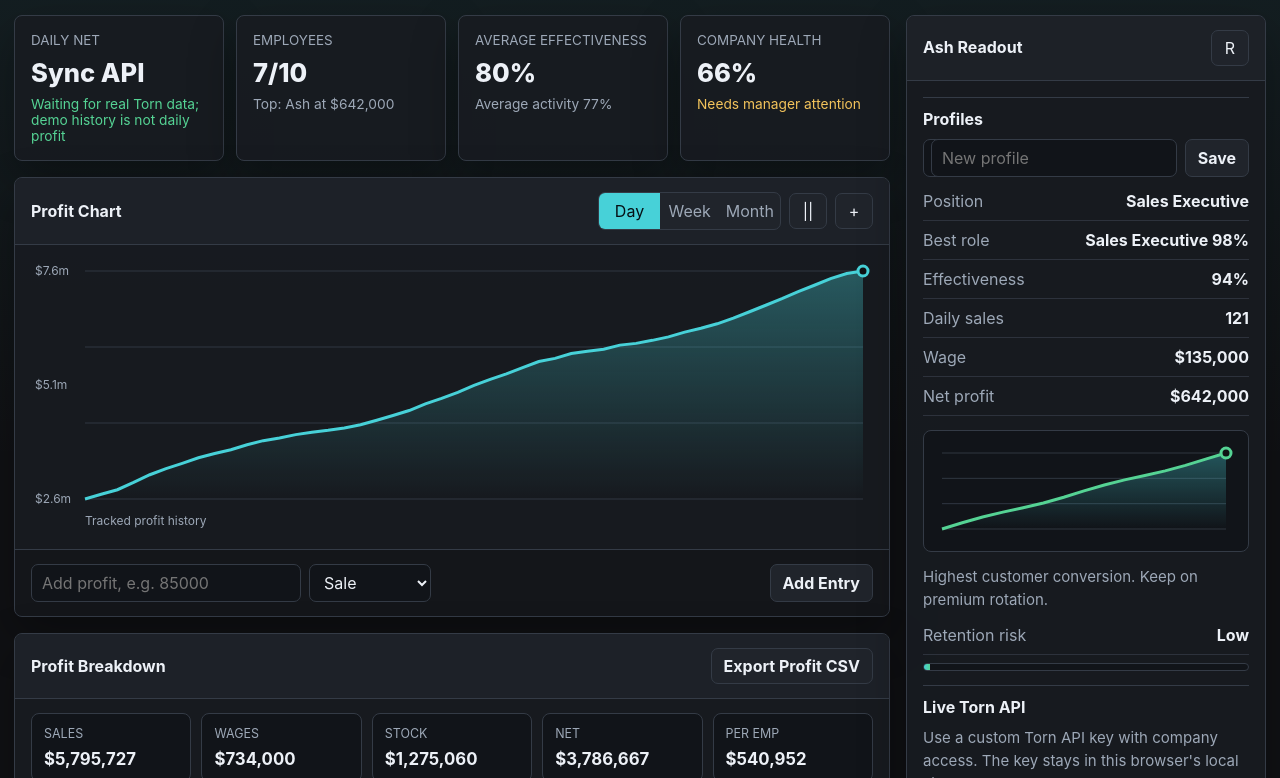
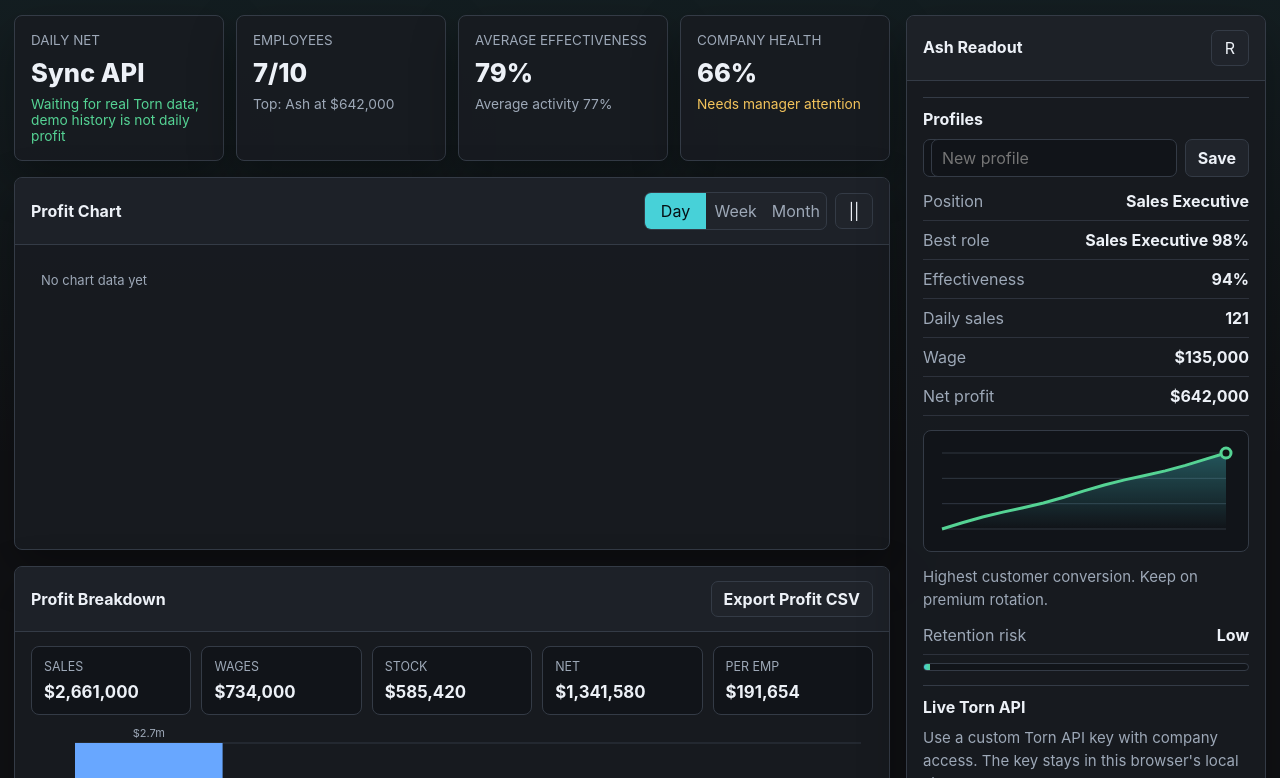
Before and after one commit to jcarroll122009-dev/torn-company-tracker, a plain HTML site: page torn-company-tracker.html in a window 1280 px wide. Shown: the part 78-856 px from the top of the page. Drawn offline with Linux system fonts and the light colour scheme.

Commit message:
Make profit chart API only

```diff
--- a/torn-company-tracker.html
+++ b/torn-company-tracker.html
@@ -877,7 +877,7 @@
         <p class="subtitle">Live profit chart, employee stats, click-to-expand records, and a quick reading panel.</p>
       </div>
       <div class="status-strip" aria-label="Tracker status">
-        <span class="pill"><span class="dot"></span><span id="liveStatus">Live simulation running</span></span>
+        <span class="pill"><span class="dot"></span><span id="liveStatus">Auto chart waiting for API</span></span>
         <span class="pill" id="clock">--:--</span>
       </div>
     </header>
@@ -917,23 +917,10 @@
                 <button class="seg-button" data-range="month" type="button">Month</button>
               </div>
               <button class="icon-button" id="toggleLive" type="button" title="Pause or resume live chart">||</button>
-              <button class="icon-button" id="randomTick" type="button" title="Add sample tick">+</button>
             </div>
           </div>
           <div class="chart-wrap">
             <canvas id="profitCanvas" aria-label="Live company profit line chart"></canvas>
-          </div>
-          <div class="tools">
-            <div class="form-row">
-              <input id="profitInput" type="number" min="-999999999" step="1000" placeholder="Add profit, e.g. 85000">
-              <select id="profitType" aria-label="Profit entry type">
-                <option value="sale">Sale</option>
-                <option value="stock">Stock cost</option>
-                <option value="wage">Wages</option>
-                <option value="misc">Misc</option>
-              </select>
-            </div>
-            <button class="text-button" id="addProfit" type="button">Add Entry</button>
           </div>
         </section>
 
@@ -1243,7 +1230,7 @@
 
     const state = {
       employees: JSON.parse(localStorage.getItem("tcEmployees") || "null") || seedEmployees,
-      profits: JSON.parse(localStorage.getItem("tcProfits") || "null") || makeProfitSeed(),
+      profits: (JSON.parse(localStorage.getItem("tcProfits") || "null") || []).filter((point) => point.type === "api"),
       selectedId: Number(localStorage.getItem("tcSelected") || 1),
       apiKey: localStorage.getItem("tcApiKey") || "",
       apiLastSync: localStorage.getItem("tcApiLastSync") || "",
@@ -1316,11 +1303,7 @@
       search: document.getElementById("search"),
       sortBy: document.getElementById("sortBy"),
       employeeFilter: document.getElementById("employeeFilter"),
-      profitInput: document.getElementById("profitInput"),
-      profitType: document.getElementById("profitType"),
-      addProfit: document.getElementById("addProfit"),
       toggleLive: document.getElementById("toggleLive"),
-      randomTick: document.getElementById("randomTick"),
       resetData: document.getElementById("resetData"),
       saveGoals: document.getElementById("saveGoals"),
       companyPreset: document.getElementById("companyPreset"),
@@ -1353,17 +1336,6 @@
       clearFilters: document.getElementById("clearFilters")
     };
 
-    function makeProfitSeed() {
-      const now = Date.now();
-      const points = [];
-      let total = 2480000;
-      for (let i = 47; i >= 0; i -= 1) {
-        total += Math.round((Math.sin(i / 3) * 42000) + 74000 + Math.random() * 65000);
-        points.push({ t: now - i * 30 * 60 * 1000, value: total, type: "sale" });
-      }
-      return points;
-    }
-
     function money(value) {
       const sign = value < 0 ? "-" : "";
       return sign + "$" + Math.abs(Math.round(value)).toLocaleString();
@@ -1486,7 +1458,7 @@
         month: 30 * 24 * 60 * 60 * 1000
       };
       const cutoff = now - windows[state.range];
-      return state.profits.filter((point) => point.t >= cutoff);
+      return state.profits.filter((point) => point.type === "api" && point.t >= cutoff);
     }
 
     function resizeCanvas(canvas) {
@@ -2005,7 +1977,7 @@
       if (!profile) return;
       Object.assign(state, {
         employees: profile.employees || JSON.parse(JSON.stringify(seedEmployees)),
-        profits: profile.profits || makeProfitSeed(),
+        profits: (profile.profits || []).filter((point) => point.type === "api"),
         selectedId: Number(profile.selectedId || 1),
         apiKey: profile.apiKey || "",
         apiLastSync: profile.apiLastSync || "",
@@ -2477,7 +2449,7 @@
           : "Auto chart ready: auto-sync off";
         return;
       }
-      els.liveStatus.textContent = "Auto chart: demo ticks";
+      els.liveStatus.textContent = "Auto chart waiting for API";
     }
 
     function renderAll() {
@@ -2509,7 +2481,7 @@
 
     function persist() {
       localStorage.setItem("tcEmployees", JSON.stringify(state.employees));
-      localStorage.setItem("tcProfits", JSON.stringify(state.profits.slice(-180)));
+      localStorage.setItem("tcProfits", JSON.stringify(state.profits.filter((point) => point.type === "api").slice(-180)));
       localStorage.setItem("tcSelected", String(state.selectedId));
       localStorage.setItem("tcApiKey", state.apiKey);
       localStorage.setItem("tcApiLastSync", state.apiLastSync);
@@ -2533,18 +2505,6 @@
       localStorage.setItem("tcActiveProfile", state.activeProfile);
     }
 
-    function addProfitEntry(amount, type = "sale") {
-      if (!Number.isFinite(amount) || amount === 0) return;
-      const last = state.profits[state.profits.length - 1]?.value || 0;
-      state.profits.push({ t: Date.now(), value: last + amount, type });
-      const salesperson = state.employees[Math.floor(Math.random() * state.employees.length)];
-      salesperson.profit += Math.round(amount * 0.18);
-      salesperson.sales += amount > 0 ? Math.max(1, Math.round(amount / 42000)) : 0;
-      salesperson.effectiveness = Math.max(35, Math.min(100, salesperson.effectiveness + (amount > 0 ? 1 : -1)));
-      addHistorySnapshot(type);
-      renderAll();
-    }
-
     function addHistorySnapshot(source) {
       const breakdown = currentBreakdown();
       const { avgEffect } = companyAverages();
@@ -2560,16 +2520,6 @@
         avgEffect
       });
       state.syncHistory = state.syncHistory.slice(-50);
-    }
-
-    function simulateTick() {
-      if (state.apiKey && state.apiLastSync) return;
-      const saleWeight = Math.random();
-      const base = saleWeight > 0.22 ? 48000 + Math.random() * 132000 : -(26000 + Math.random() * 98000);
-      addProfitEntry(Math.round(base), saleWeight > 0.22 ? "sale" : "cost");
-      state.employees.forEach((employee) => {
-        employee.activity = Math.max(20, Math.min(100, employee.activity + Math.round(Math.random() * 4 - 1.6)));
-      });
     }
 
     async function syncTornApi() {
@@ -3090,14 +3040,6 @@
       renderEmployees();
       persist();
     });
-    els.addProfit.addEventListener("click", () => {
-      addProfitEntry(Number(els.profitInput.value), els.profitType.value);
-      els.profitInput.value = "";
-    });
-    els.profitInput.addEventListener("keydown", (event) => {
-      if (event.key === "Enter") els.addProfit.click();
-    });
-    els.randomTick.addEventListener("click", simulateTick);
     els.saveGoals.addEventListener("click", saveGoalInputs);
     els.companyPreset.value = state.companyPreset;
     els.companyPreset.addEventListener("change", () => applyCompanyPreset(els.companyPreset.value));
@@ -3187,7 +3129,7 @@
     });
     els.resetData.addEventListener("click", () => {
       state.employees = JSON.parse(JSON.stringify(seedEmployees));
-      state.profits = makeProfitSeed();
+      state.profits = [];
       state.selectedId = 1;
       state.apiError = "";
       state.apiMeta = null;
@@ -3224,7 +3166,7 @@
             t: Number(point.t || point.time || Date.now() - (incoming.profits.length - index) * 3600000),
             value: Number(point.value || point.profit || 0),
             type: point.type || "import"
-          }));
+          })).filter((point) => point.type === "api");
         }
         state.latestBreakdown = incoming.breakdown || null;
         if (Array.isArray(incoming.syncHistory)) state.syncHistory = incoming.syncHistory;
@@ -3246,9 +3188,6 @@
     renderAll();
     setInterval(updateClock, 1000);
     setInterval(() => {
-      if (state.live && !state.apiKey) simulateTick();
-    }, 4500);
-    setInterval(() => {
       maybeAutoSync();
     }, 15 * 1000);
   </script>
```
